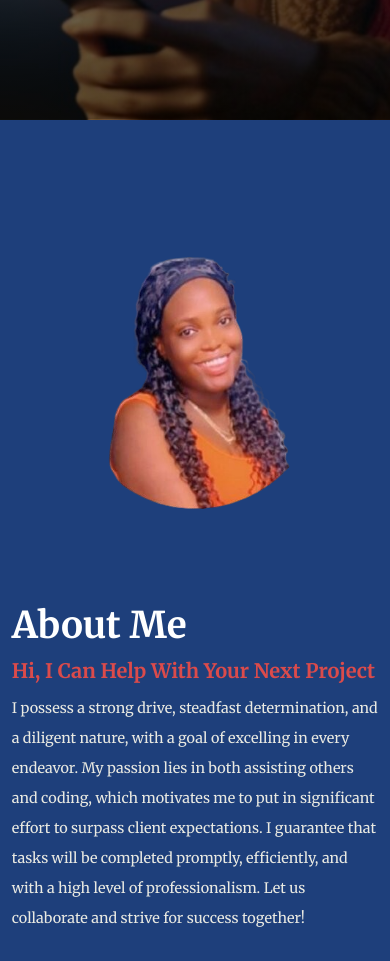
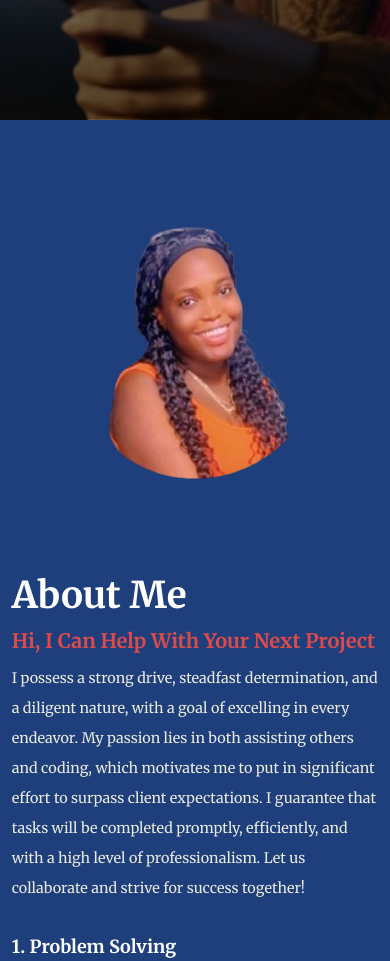
Before and after one commit to melissa-thecodingphoenix/portfolio_website, a plain HTML site: page index.html in a window 390 px wide. Shown: the part 640-1601 px from the top of the page. Drawn offline with nearby package versions, Linux system fonts and the light colour scheme.

Commit message:
Update mediaqueries.css
Changed padding on about section

```diff
--- a/css/mediaqueries.css
+++ b/css/mediaqueries.css
@@ -28,7 +28,7 @@
     }
     .about {
         grid-template-columns: 1fr;
-        padding: 80px 3% 60px;
+        padding: 50px 3% 60px;
     }
     .about-img {
         text-align: center;
```
